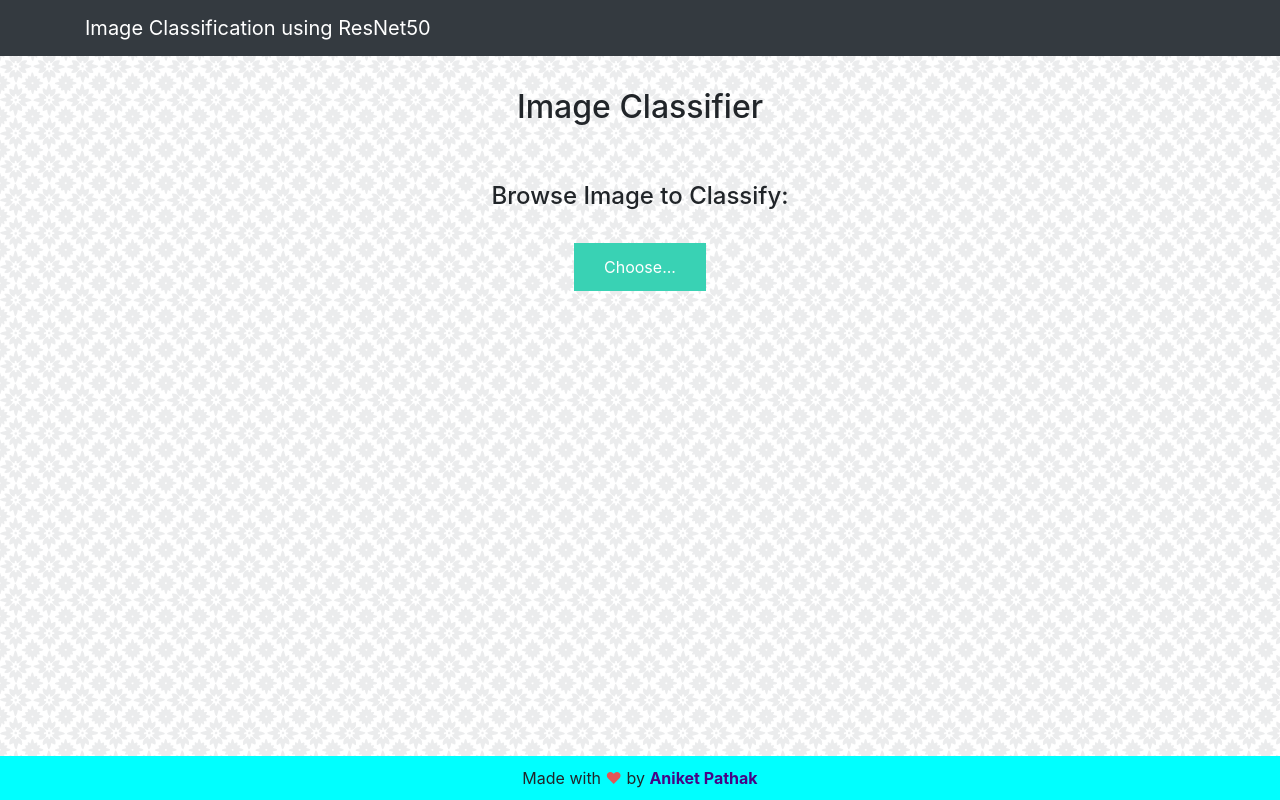
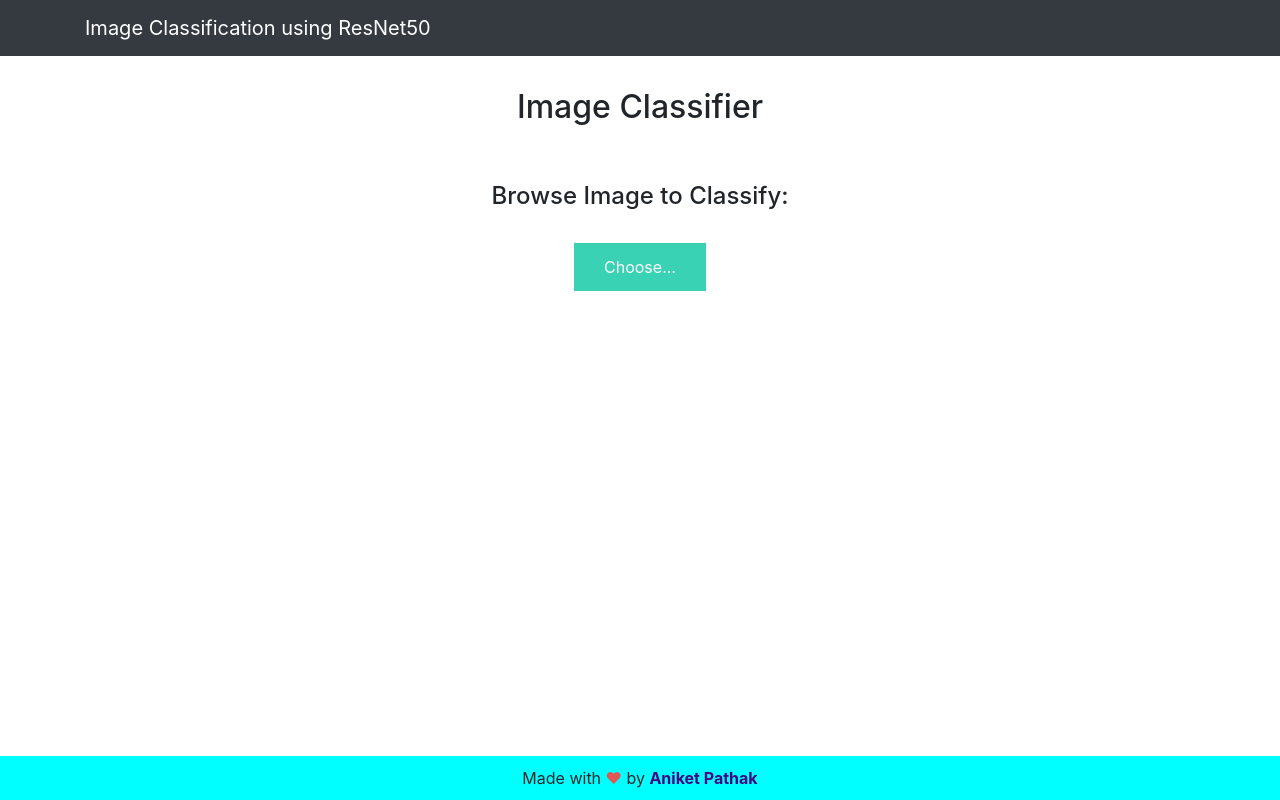
Before and after one commit to mynameispathak/End-to-end-Image-Classification-ResNet50-Imagenet, a Flask app: page / in a window 1280 px wide. Run offline with Flask 2, Linux system fonts and the light colour scheme; some libraries are stand-ins or nearby versions.

Commit message:
Remove Background

```diff
--- a/templates/base.html
+++ b/templates/base.html
@@ -12,7 +12,7 @@
     <link href="{{ url_for('static', filename='css/main.css') }}" rel="stylesheet">
 </head>
 
-<body style="background-image: url('background.png');">
+<body>
     <nav class="navbar navbar-dark bg-dark">
         <div class="container">
             <a class="navbar-brand" href="#">Image Classification using ResNet50</a>
```
